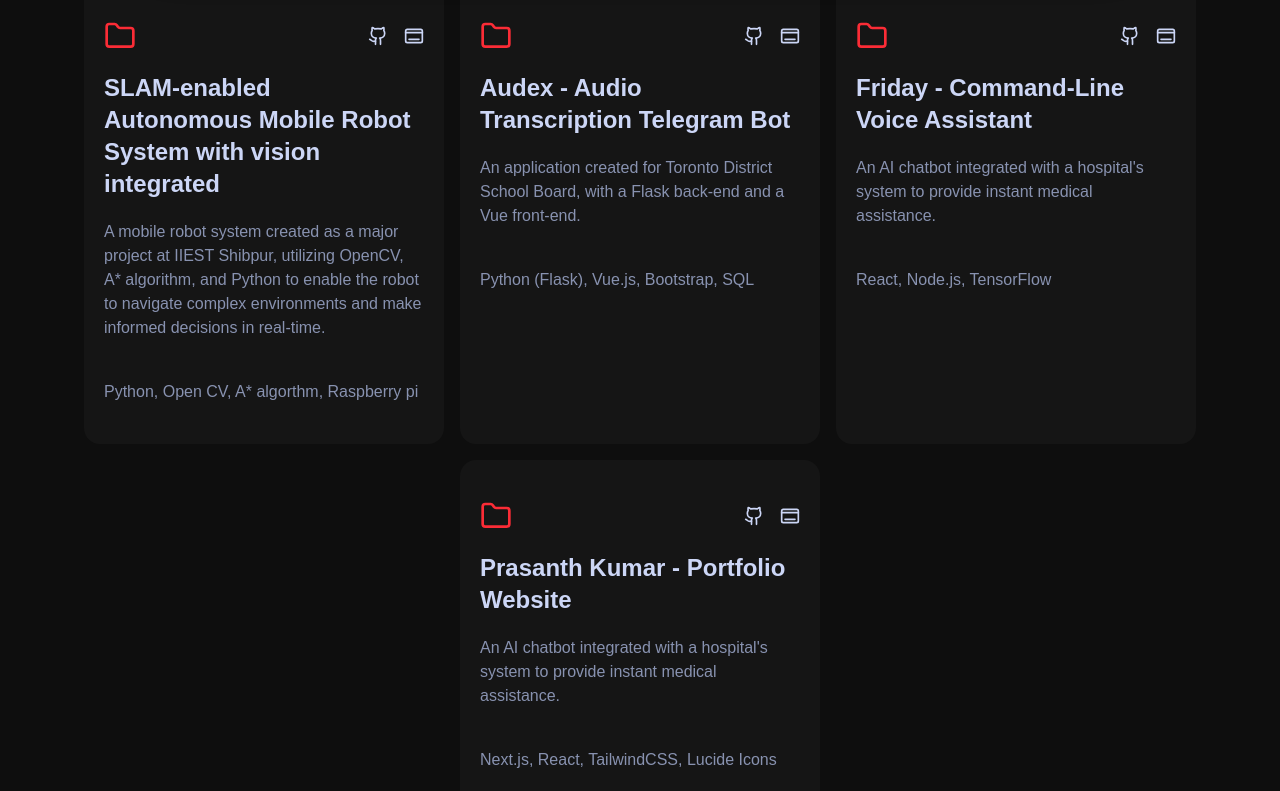
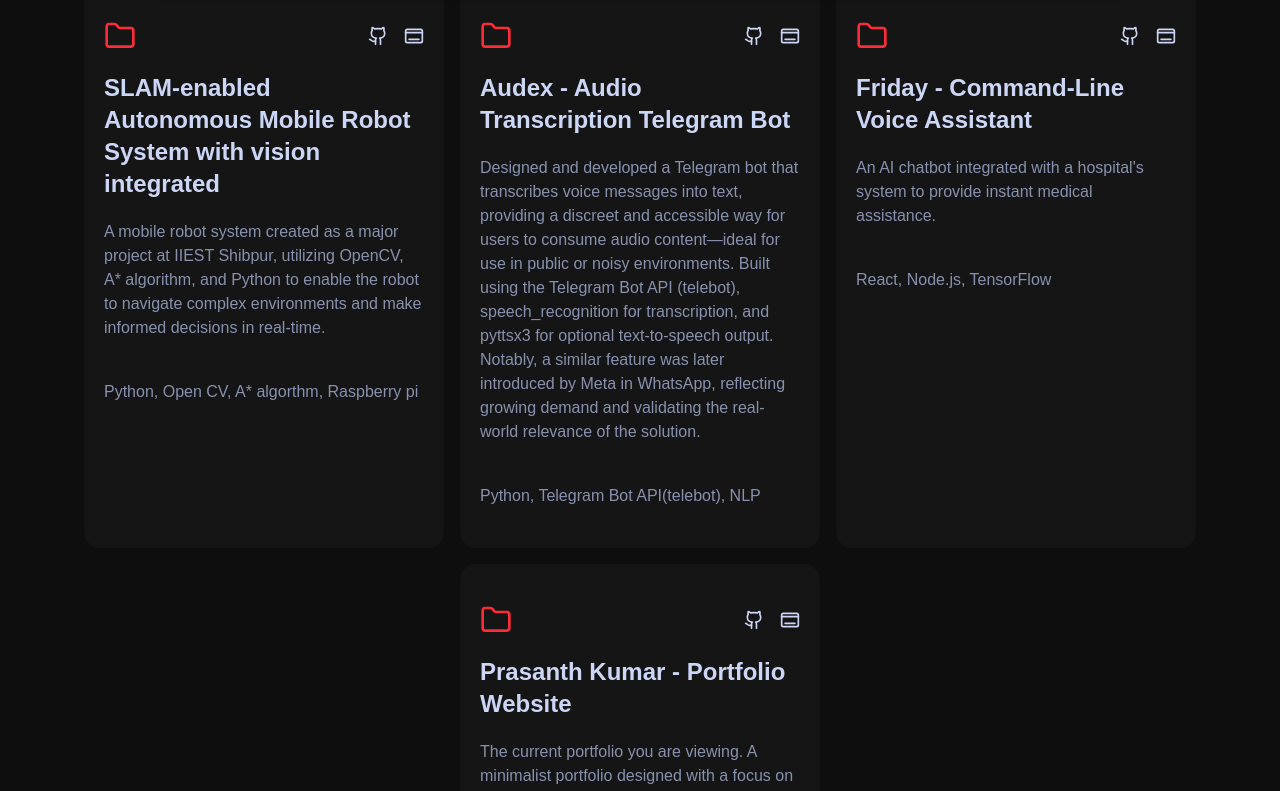
Before and after one commit to prasanthkumarch26/prasanthkumar, a Next.js app: page / in a window 1280 px wide. Shown: the part 2400-3191 px from the top of the page. Built offline with nearby package versions, Linux system fonts and the light colour scheme; a web font is replaced by a local one.

Commit message:
Projects Update

```diff
--- a/components/Projects.tsx
+++ b/components/Projects.tsx
@@ -13,15 +13,17 @@
         "A mobile robot system created as a major project at IIEST Shibpur, utilizing OpenCV, A* algorithm, and Python to enable the robot to navigate complex environments and make informed decisions in real-time.",
       techStack: "Python, Open CV, A* algorthm, Raspberry pi",
       image: "/slam.png",
-      githubLink: "https://github.com/prasanthkumarch26/SLAM-enabled-Autonomous-Mobile-Robot-System",
-      liveLink: "https://drive.google.com/file/d/1FDlniOoypnIu1xfcej0JkzB4T7ukxrxd/view?usp=drive_link",
+      githubLink:
+        "https://github.com/prasanthkumarch26/SLAM-enabled-Autonomous-Mobile-Robot-System",
+      liveLink:
+        "https://drive.google.com/file/d/1FDlniOoypnIu1xfcej0JkzB4T7ukxrxd/view?usp=drive_link",
     },
     {
       id: 2,
       title: "Audex - Audio Transcription Telegram Bot",
       description:
-        "An application created for Toronto District School Board, with a Flask back-end and a Vue front-end.",
-      techStack: "Python (Flask), Vue.js, Bootstrap, SQL",
+        "Designed and developed a Telegram bot that transcribes voice messages into text, providing a discreet and accessible way for users to consume audio content—ideal for use in public or noisy environments. Built using the Telegram Bot API (telebot), speech_recognition for transcription, and pyttsx3 for optional text-to-speech output. Notably, a similar feature was later introduced by Meta in WhatsApp, reflecting growing demand and validating the real-world relevance of the solution.",
+      techStack: "Python, Telegram Bot API(telebot), NLP",
       image: "/audex.png",
       githubLink: "https://github.com/project-1",
       liveLink: "",
@@ -40,7 +42,7 @@
       id: 4,
       title: "Prasanth Kumar - Portfolio Website",
       description:
-        "An AI chatbot integrated with a hospital's system to provide instant medical assistance.",
+        "The current portfolio you are viewing. A minimalist portfolio designed with a focus on responsive user experience, developed from scratch using Next.js and TailwindCSS.",
       techStack: "Next.js, React, TailwindCSS, Lucide Icons",
       image: "/portfolio.png",
       githubLink: "https://github.com/prasanthkumarch26/prasanthkumar",
```
